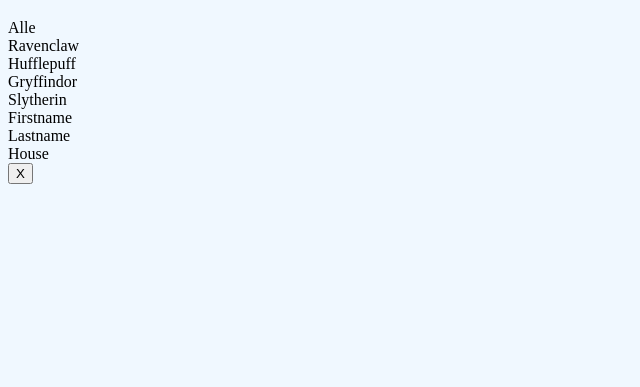
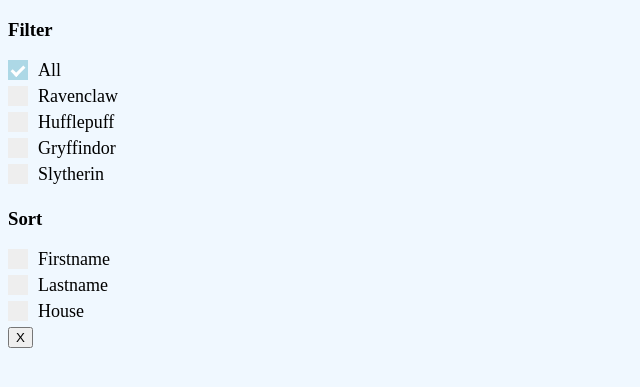
Before and after one commit to simo085f/2019_StudentList, a plain HTML site: page index.html in a window 1280 px wide. Shown: the part 61-448 px from the top of the page, without its empty margins (0-640 px from the left). Drawn offline with Linux system fonts and the light colour scheme.

Commit message:
checkbox filtrering og sorter

```diff
--- a/index.html
+++ b/index.html
@@ -13,16 +13,36 @@
 
     <nav>
       <div id="filtrer">
-        <div class="menu_item" data-kategori="alle">Alle</div>
-        <div class="menu_item" data-kategori="Ravenclaw">Ravenclaw</div>
-        <div class="menu_item" data-kategori="Hufflepuff">Hufflepuff</div>
-        <div class="menu_item" data-kategori="Gryffindor">Gryffindor</div>
-        <div class="menu_item" data-kategori="Slytherin">Slytherin</div>
+        <h3>Filter</h3>
+        <div class="menu_item" data-kategori="alle">
+          All<input type="checkbox" checked="checked" /><span
+            class="check"
+          ></span>
+        </div>
+        <div class="menu_item" data-kategori="Ravenclaw">
+          Ravenclaw<input type="checkbox" /><span class="check"></span>
+        </div>
+        <div class="menu_item" data-kategori="Hufflepuff">
+          Hufflepuff<input type="checkbox" /><span class="check"></span>
+        </div>
+        <div class="menu_item" data-kategori="Gryffindor">
+          Gryffindor<input type="checkbox" /><span class="check"></span>
+        </div>
+        <div class="menu_item" data-kategori="Slytherin">
+          Slytherin<input type="checkbox" /><span class="check"></span>
+        </div>
       </div>
       <div id="sorter">
-        <div class="sorter_item" sorter-kategori="firstname">Firstname</div>
-        <div class="sorter_item" sorter-kategori="lastname">Lastname</div>
-        <div class="sorter_item" sorter-kategori="house">House</div>
+        <h3>Sort</h3>
+        <div class="sorter_item" sorter-kategori="firstname">
+          Firstname<input type="checkbox" /><span class="check"></span>
+        </div>
+        <div class="sorter_item" sorter-kategori="lastname">
+          Lastname<input type="checkbox" /><span class="check"></span>
+        </div>
+        <div class="sorter_item" sorter-kategori="house">
+          House<input type="checkbox" /><span class="check"></span>
+        </div>
       </div>
     </nav>
 
--- a/studentlist.css
+++ b/studentlist.css
@@ -1,23 +1,92 @@
 body {
-    background-color: aliceblue;
+  background-color: aliceblue;
 }
 
-.gryffindor {
-    background-color: #ce3a0a;
-    color: #fdb02e
+.Gryffindor {
+  background-color: #ce3a0a;
+  color: #fdb02e;
+  width: 10px;
+  height: 10px;
 }
 
-.hufflepuf {
-    background-color: #ffc02a;
-    color: #0b0000
+.Hufflepuff {
+  background-color: #ffc02a;
+  color: #0b0000;
 }
 
-.ravenclaw {
-    background-color: #395f9d;
-    color: #e9ba36
+.Ravenclaw {
+  background-color: #395f9d;
+  color: #e9ba36;
 }
 
-.slytherin {
-    background-color: #588c39;
-    color: #c0b1c6
+.Slytherin {
+  background-color: #588c39;
+  color: #c0b1c6;
 }
+
+nav {
+  width: 30%;
+}
+
+.menu_item,
+.sorter_item {
+  padding: 0px 5px 5px 30px;
+  display: block;
+  position: relative;
+  cursor: pointer;
+  font-size: 18px;
+  user-select: none;
+}
+
+/*Gem browserens automatiske checkbox*/
+.menu_item input,
+.sorter_item input {
+  position: absolute;
+  opacity: 0;
+  cursor: pointer;
+  height: 0;
+  width: 0;
+}
+
+/* Style til selve checkboxen*/
+.check {
+  position: absolute;
+  top: 0;
+  left: 0;
+  height: 20px;
+  width: 20px;
+  background-color: #eee;
+}
+
+.menu_item:hover input ~ .check,
+.sorter_item:hover input ~ .check {
+  background-color: gray;
+}
+
+/* Indiker når der er tjekket af*/
+.menu_item input:checked ~ .check,
+.sorter_item input:checked ~ .check {
+  background-color: lightblue;
+}
+
+.check:after {
+  content: "";
+  position: absolute;
+  display: none;
+}
+
+.menu_item input:checked ~ .check:after,
+.sorter_item input:checked ~ .check:after {
+  display: block;
+}
+
+.menu_item .check:after,
+.sorter_item .check:after {
+  left: 6px;
+  top: 3px;
+  width: 5px;
+  height: 10px;
+  border: solid white;
+  border-width: 0 3px 3px 0;
+  transform: rotate(45deg);
+}
```
